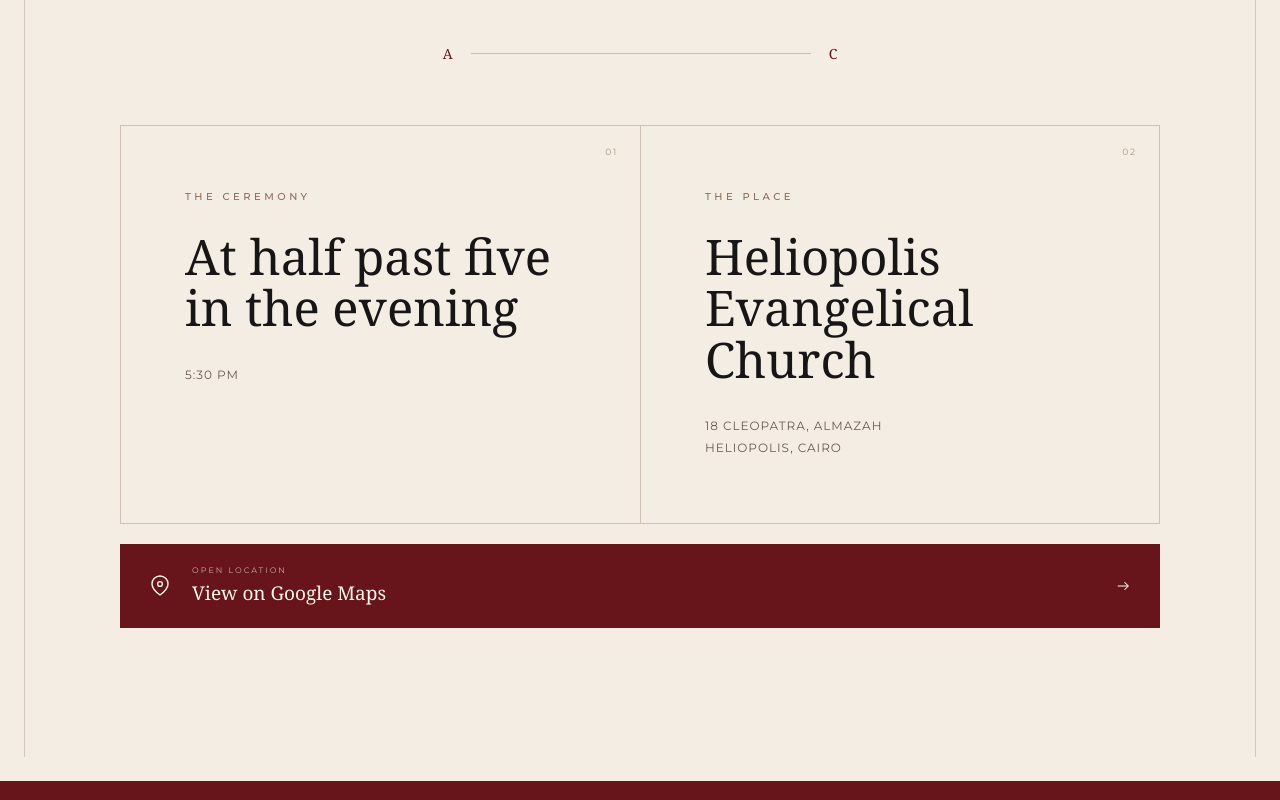
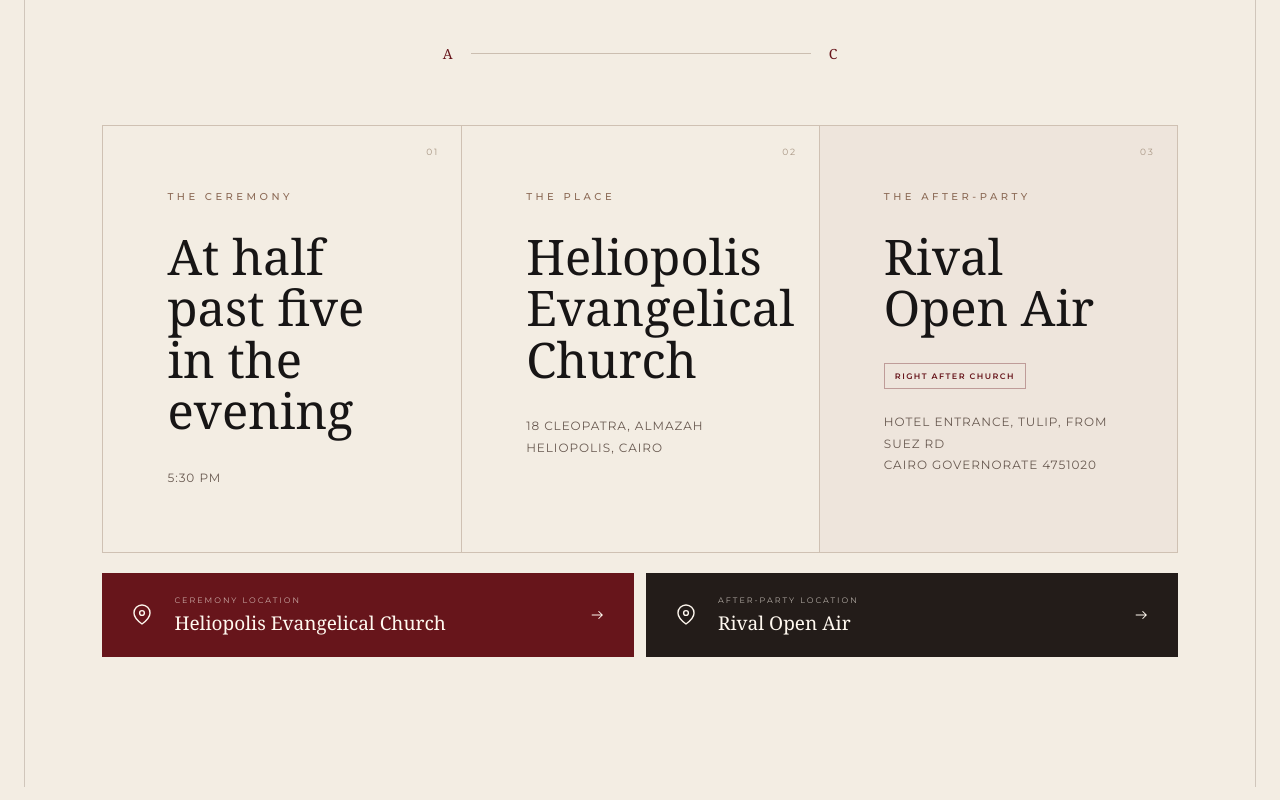
Before and after one commit to ClaraLuis/invitation, a React (Vite) app: page / in a window 1280 px wide. Shown: the part 1260-2060 px from the top of the page. Built offline with nearby package versions, Linux system fonts and the light colour scheme; a web font is replaced by a local one.

Commit message:
Update Site source

```diff
--- a/src/App.jsx
+++ b/src/App.jsx
@@ -2,6 +2,7 @@ import { useEffect, useRef, useState } from 'react'
 import weddingIllustration from '../assets/andrew-clara-illustration.png'
 
 const MAP_URL = 'https://www.google.com/maps/search/?api=1&query=Heliopolis+Evangelical+Church+18+Cleopatra+Almazah+Heliopolis+Cairo'
+const PARTY_MAP_URL = 'https://www.google.com/maps/search/?api=1&query=Rival+Open+Air+Hotel+Entrance+Tulip+from+Suez+Rd+Cairo+Governorate+4751020'
 const SONG_VIDEO_ID = 'NtLLVs-jA4U'
 
 function Monogram({ small = false }) {
@@ -165,16 +166,34 @@ export default function App() {
             <h3>Heliopolis<br />Evangelical Church</h3>
             <address>18 Cleopatra, Almazah<br />Heliopolis, Cairo</address>
           </article>
+
+          <article className="event-grid__party">
+            <span className="event-grid__index">03</span>
+            <p className="kicker">The after-party</p>
+            <h3>Rival<br />Open Air</h3>
+            <p className="event-grid__timing">Right after church</p>
+            <address>Hotel Entrance, Tulip, from Suez Rd<br />Cairo Governorate 4751020</address>
+          </article>
         </div>
 
+        <div className="location-links">
           <a className="map-link" href={MAP_URL} target="_blank" rel="noreferrer">
             <PinIcon />
             <span>
-            <small>Open location</small>
-            <strong>View on Google Maps</strong>
+              <small>Ceremony location</small>
+              <strong>Heliopolis Evangelical Church</strong>
             </span>
             <ArrowIcon />
           </a>
+          <a className="map-link map-link--party" href={PARTY_MAP_URL} target="_blank" rel="noreferrer">
+            <PinIcon />
+            <span>
+              <small>After-party location</small>
+              <strong>Rival Open Air</strong>
+            </span>
+            <ArrowIcon />
+          </a>
+        </div>
       </section>
 
       <section className="closing">
--- a/src/styles.css
+++ b/src/styles.css
@@ -447,16 +447,21 @@ a { color: inherit; }
 .details__rule { display: grid; grid-template-columns: auto minmax(80px, 340px) auto; align-items: center; justify-content: center; gap: 18px; margin: 62px auto; color: var(--burgundy); font-family: 'Italiana', Georgia, serif; font-size: 14px; }
 .details__rule i { height: 1px; background: #cbbeb0; }
 
-.event-grid { display: grid; grid-template-columns: repeat(2, minmax(0, 1fr)); width: min(100%, 1040px); margin: 0 auto; border: 1px solid #cfc1b3; text-align: left; }
+.event-grid { display: grid; grid-template-columns: repeat(3, minmax(0, 1fr)); width: min(100%, 1180px); margin: 0 auto; border: 1px solid #cfc1b3; text-align: left; }
 .event-grid article { position: relative; padding: clamp(34px, 5vw, 70px); min-height: 310px; }
 .event-grid article + article { border-left: 1px solid #cfc1b3; }
 .event-grid__index { position: absolute; top: 20px; right: 22px; color: #a99785; font-size: 9px; letter-spacing: .2em; }
 .event-grid .kicker { color: #8d6c58; margin-bottom: 28px; }
 .event-grid h3 { margin: 0 0 30px; font-family: 'Italiana', Georgia, serif; font-size: clamp(30px, 4vw, 49px); line-height: 1.05; font-weight: 400; }
 .event-grid time, .event-grid address { font-style: normal; font-size: 12px; line-height: 1.8; letter-spacing: .08em; text-transform: uppercase; color: #695a51; }
+.event-grid__party { background: rgba(103, 21, 27, .035); }
+.event-grid__timing { display: inline-block; margin: -10px 0 22px; padding: 7px 10px; color: var(--burgundy); border: 1px solid rgba(103, 21, 27, .35); text-transform: uppercase; letter-spacing: .18em; font-size: 8px; font-weight: 600; }
 
-.map-link { width: min(100%, 1040px); margin: 20px auto 0; min-height: 84px; padding: 20px 28px; display: grid; grid-template-columns: auto 1fr auto; align-items: center; gap: 20px; background: var(--burgundy); color: #fff8ef; text-decoration: none; text-align: left; transition: background .25s ease, transform .25s ease; }
+.location-links { width: min(100%, 1180px); margin: 20px auto 0; display: grid; grid-template-columns: 1fr 1fr; gap: 12px; }
+.map-link { min-height: 84px; padding: 20px 28px; display: grid; grid-template-columns: auto 1fr auto; align-items: center; gap: 20px; background: var(--burgundy); color: #fff8ef; text-decoration: none; text-align: left; transition: background .25s ease, transform .25s ease; }
 .map-link:hover { background: #771a21; transform: translateY(-2px); }
+.map-link--party { background: #231c19; }
+.map-link--party:hover { background: #352a25; }
 .map-link > svg:first-child { width: 24px; height: 24px; }
 .map-link small { display: block; margin-bottom: 5px; text-transform: uppercase; letter-spacing: .25em; font-size: 8px; opacity: .65; }
 .map-link strong { font-family: 'Italiana', Georgia, serif; font-size: 19px; font-weight: 400; }
@@ -618,6 +623,7 @@ footer a { justify-self: end; text-underline-offset: 4px; }
   .event-grid { grid-template-columns: 1fr; }
   .event-grid article { min-height: 270px; }
   .event-grid article + article { border-left: 0; border-top: 1px solid #cfc1b3; }
+  .location-links { grid-template-columns: 1fr; }
   .map-link { padding: 18px 20px; }
   .portrait { grid-template-columns: 1fr; }
   .portrait__copy { min-height: 58svh; padding: 88px 42px; }
@@ -632,6 +638,11 @@ footer a { justify-self: end; text-underline-offset: 4px; }
   footer p { font-size: 7px; }
 }
 
+@media (min-width: 761px) and (max-width: 1040px) {
+  .event-grid { grid-template-columns: 1fr; }
+  .event-grid article + article { border-left: 0; border-top: 1px solid #cfc1b3; }
+}
+
 @media (prefers-reduced-motion: reduce) {
   *, *::before, *::after { scroll-behavior: auto !important; animation-duration: .01ms !important; animation-iteration-count: 1 !important; transition-duration: .01ms !important; }
 }
```
Lines whose indentation alone changed are shown as unchanged.
